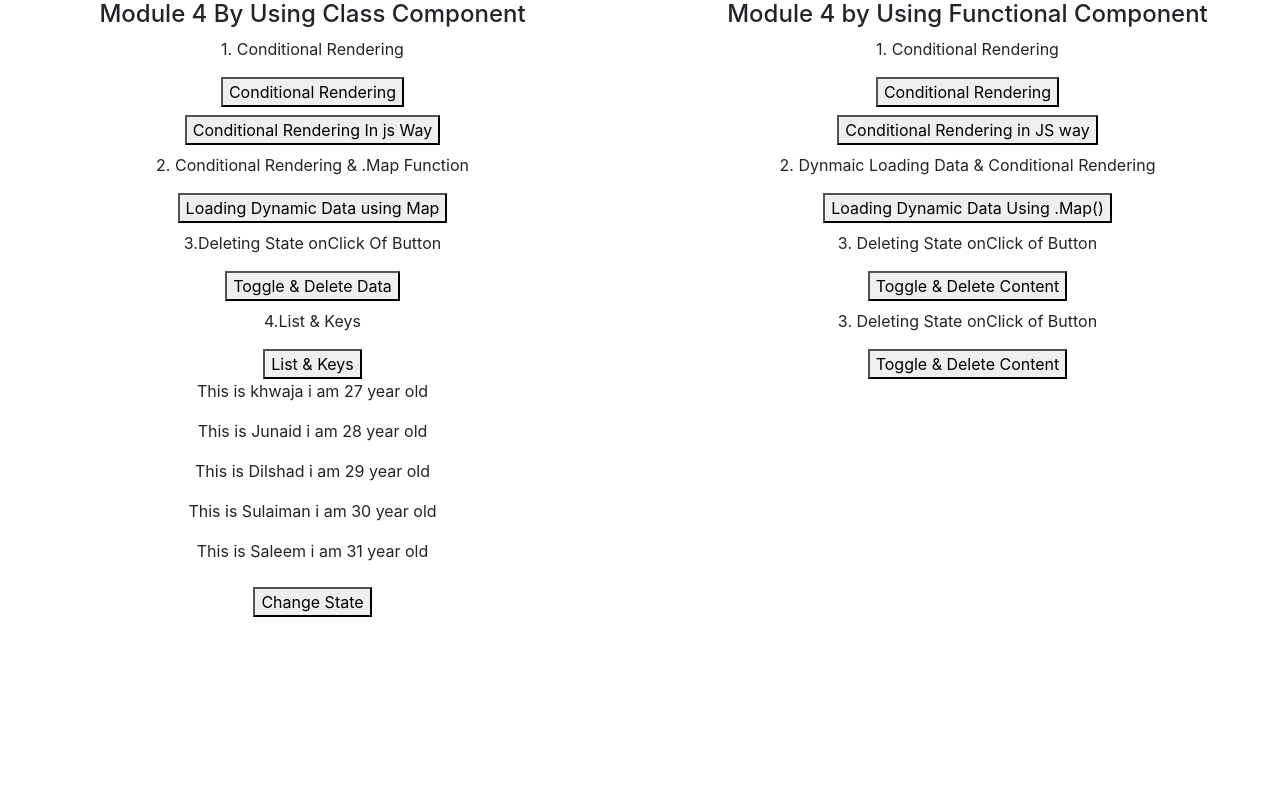
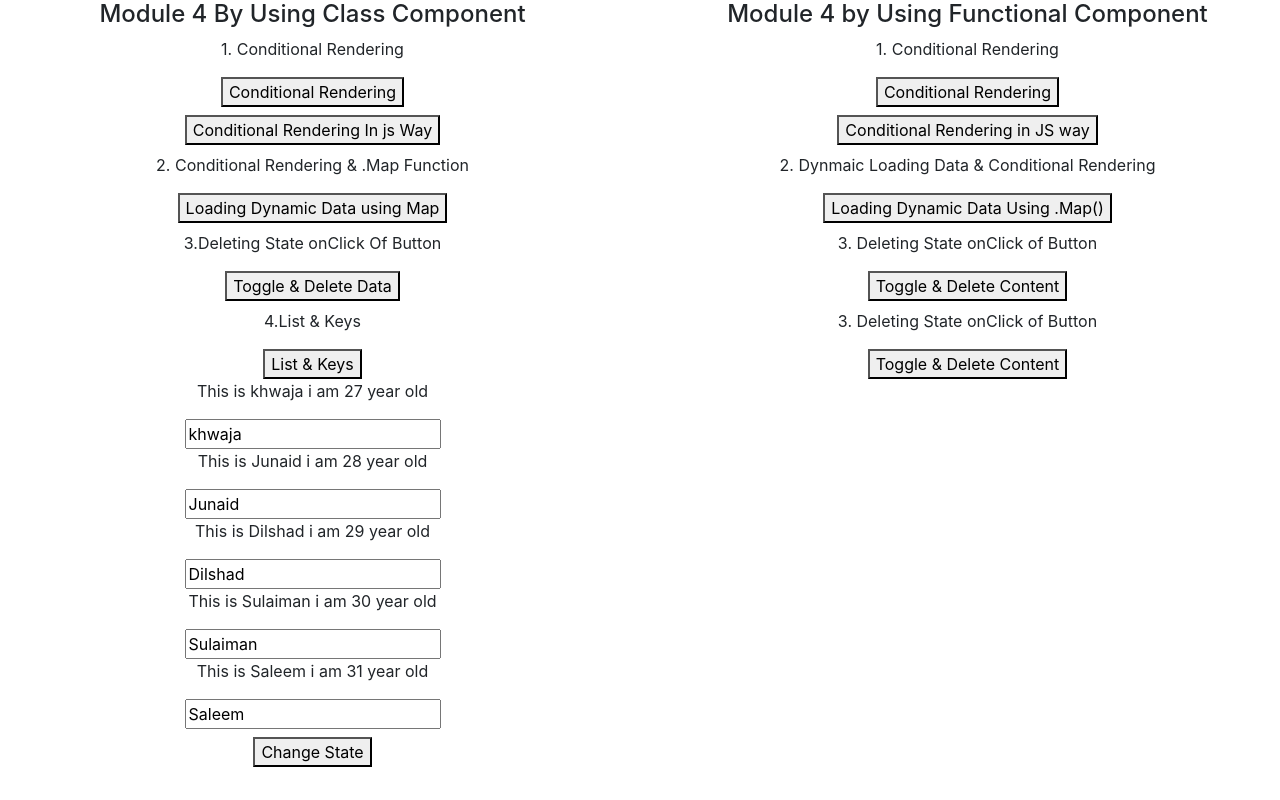
Before and after one commit to HusnainK721/my-first-app, a React (Create React App) app: page / in a window 1280 px wide. Both pictures are taken after a click on the button "List & Keys". Built offline with nearby package versions, Linux system fonts and the light colour scheme.

Commit message:
working with flexible list

```diff
--- a/src/Component/Module-4-ListAndConditional/ListAndConditionalClass/E-ListAndKeys/ListAndKeysChildC.jsx
+++ b/src/Component/Module-4-ListAndConditional/ListAndConditionalClass/E-ListAndKeys/ListAndKeysChildC.jsx
@@ -7,6 +7,11 @@ export class ListAndKeysChildC extends Component {
         <p onClick={this.props.delete}>
           This is {this.props.name} i am {this.props.age} year old
         </p>
+        <input
+          type="text"
+          onChange={this.props.change}
+          value={this.props.name}
+        />
       </div>
     );
   }
--- a/src/Component/Module-4-ListAndConditional/ListAndConditionalFunctional/E-ListAndKeys/ListAndKeysParentF.jsx
+++ b/src/Component/Module-4-ListAndConditional/ListAndConditionalFunctional/E-ListAndKeys/ListAndKeysParentF.jsx
@@ -25,6 +25,7 @@ export const ListAndKeysParentF = ({ itemCurrent }) => {
     newPersonData.splice(index, 1);
     setPersonData(newPersonData);
   };
+
   return (
     <div className="mt-2">
       <p>3. Deleting State onClick of Button </p>
```
Also changed, not shown: 1 other file (tests, documents, lock files or other folders).
